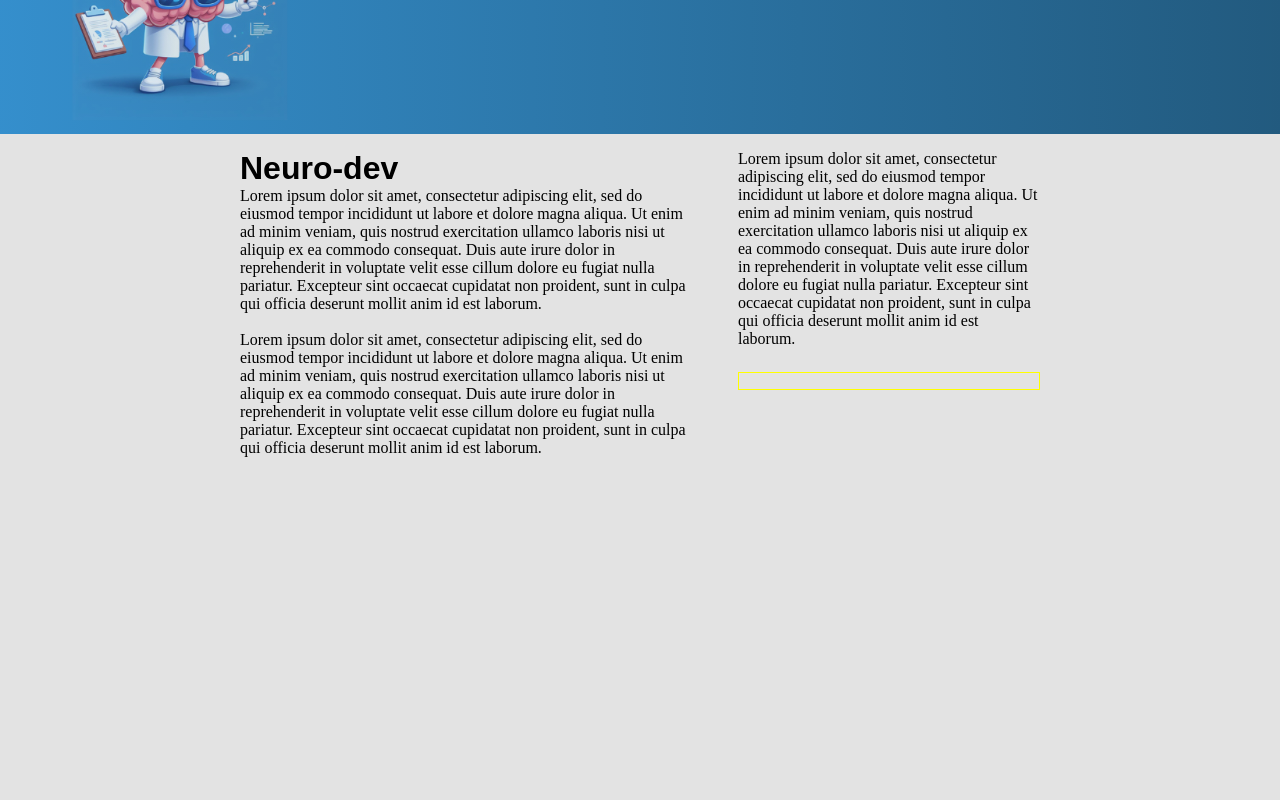
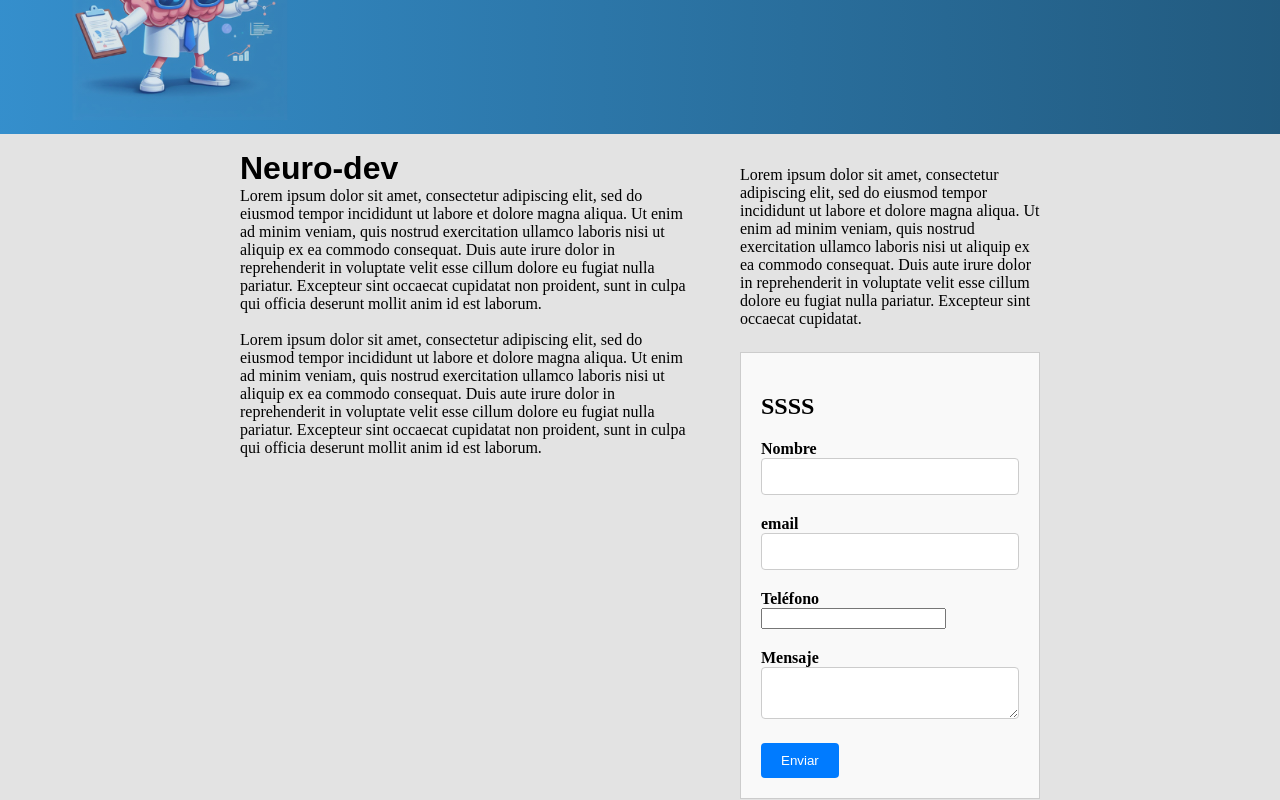
Before and after one commit to jorge-ross/neuro-clinic, an Angular app: page / in a window 1280 px wide. Shown: the part 240-1040 px from the top of the page. Built offline with nearby package versions, Linux system fonts and the light colour scheme.

Commit message:
add: form

```diff
--- a/src/app/app.module.ts
+++ b/src/app/app.module.ts
@@ -1,5 +1,6 @@
 import { NgModule } from '@angular/core';
 import { BrowserModule } from '@angular/platform-browser';
+import { FormsModule } from '@angular/forms';
 
 import { AppRoutingModule } from './app-routing.module';
 import { AppComponent } from './app.component';
@@ -7,7 +8,7 @@ import { InsightComponent } from './components/insight/insight.component';
 import { HeaderComponent } from './components/header/header.component';
 import { FooterComponent } from './components/footer/footer.component';
 import { IntroComponent } from './components/intro/intro.component';
-import { ContactFormComponent } from './contact-form/contact-form.component';
+import { ContactFormComponent } from './components/contact-form/contact-form.component';
 
 @NgModule({
   declarations: [
@@ -20,6 +21,7 @@ import { ContactFormComponent } from './contact-form/contact-form.component';
   ],
   imports: [
     BrowserModule,
+    FormsModule,
     AppRoutingModule
   ],
   providers: [],
--- /dev/null
+++ b/src/app/components/contact-form/contact-form.component.css
@@ -0,0 +1,39 @@
+.contact-form {
+  max-width: 400px;
+  margin: 0 auto;
+  padding: 20px;
+  border: 1px solid #ccc;
+  background-color: #f9f9f9;
+}
+
+.form-group {
+  margin-bottom: 20px;
+}
+
+label {
+  display: block;
+  font-weight: bold;
+}
+
+input[type="text"],
+input[type="email"],
+textarea {
+  width: 100%;
+  padding: 10px;
+  border: 1px solid #ccc;
+  border-radius: 4px;
+  box-sizing: border-box;
+}
+
+button {
+  background-color: #007bff;
+  color: #fff;
+  padding: 10px 20px;
+  border: none;
+  border-radius: 4px;
+  cursor: pointer;
+}
+
+button:hover {
+  background-color: #0056b3;
+}
--- /dev/null
+++ b/src/app/components/contact-form/contact-form.component.html
@@ -0,0 +1,49 @@
+<div class="contact-form">
+  <h2>SSSS</h2>
+  <form (ngSubmit)="onSubmit()" #contactForm="ngForm">
+    <div class="form-group">
+      <label for="name">Nombre</label>
+      <input
+        type="text"
+        id="name"
+        name="name"
+        [(ngModel)]="formData.name"
+        required
+      />
+    </div>
+
+    <div class="form-group">
+      <label for="email">email</label>
+      <input
+        type="email"
+        id="email"
+        name="email"
+        [(ngModel)]="formData.email"
+        required
+      />
+    </div>
+
+    <div class="form-group">
+      <label for="email">Teléfono</label>
+      <input
+        type="phone"
+        id="phone"
+        name="phone"
+        [(ngModel)]="formData.phone"
+        required
+      />
+    </div>
+
+    <div class="form-group">
+      <label for="message">Mensaje</label>
+      <textarea
+        id="message"
+        name="message"
+        [(ngModel)]="formData.message"
+        required
+      ></textarea>
+    </div>
+
+    <button type="submit">Enviar</button>
+  </form>
+</div>
--- a/src/app/contact-form/contact-form.component.ts
+++ b/src/app/components/contact-form/contact-form.component.ts
@@ -6,5 +6,9 @@ import { Component } from '@angular/core';
   styleUrls: ['./contact-form.component.css']
 })
 export class ContactFormComponent {
+  formData: any = {};
 
+  onSubmit() {
+    console.log(this.formData);
+  }
 }
--- a/src/app/components/insight/insight.component.css
+++ b/src/app/components/insight/insight.component.css
@@ -23,7 +23,7 @@
 
 .right-img {
   width: 300px;
-  padding-top: 16px;
+  margin-top: 32px;
 }
 
 .contact-form {
--- a/src/app/components/insight/insight.component.html
+++ b/src/app/components/insight/insight.component.html
@@ -27,10 +27,9 @@
         veniam, quis nostrud exercitation ullamco laboris nisi ut aliquip ex ea
         commodo consequat. Duis aute irure dolor in reprehenderit in voluptate
         velit esse cillum dolore eu fugiat nulla pariatur. Excepteur sint
-        occaecat cupidatat non proident, sunt in culpa qui officia deserunt
-        mollit anim id est laborum.
+        occaecat cupidatat.
       </div>
-      <div class="contact-form"></div>
+      <app-contact-form></app-contact-form>
     </div>
   </div>
 </div>
--- a/src/app/contact-form/contact-form.component.html
+++ /dev/null
@@ -1 +0,0 @@
-<p>contact-form works!</p>
```
Also changed, not shown: src/app/contact-form/contact-form.component.css (deleted), 1 other file (tests, documents, lock files or other folders).
